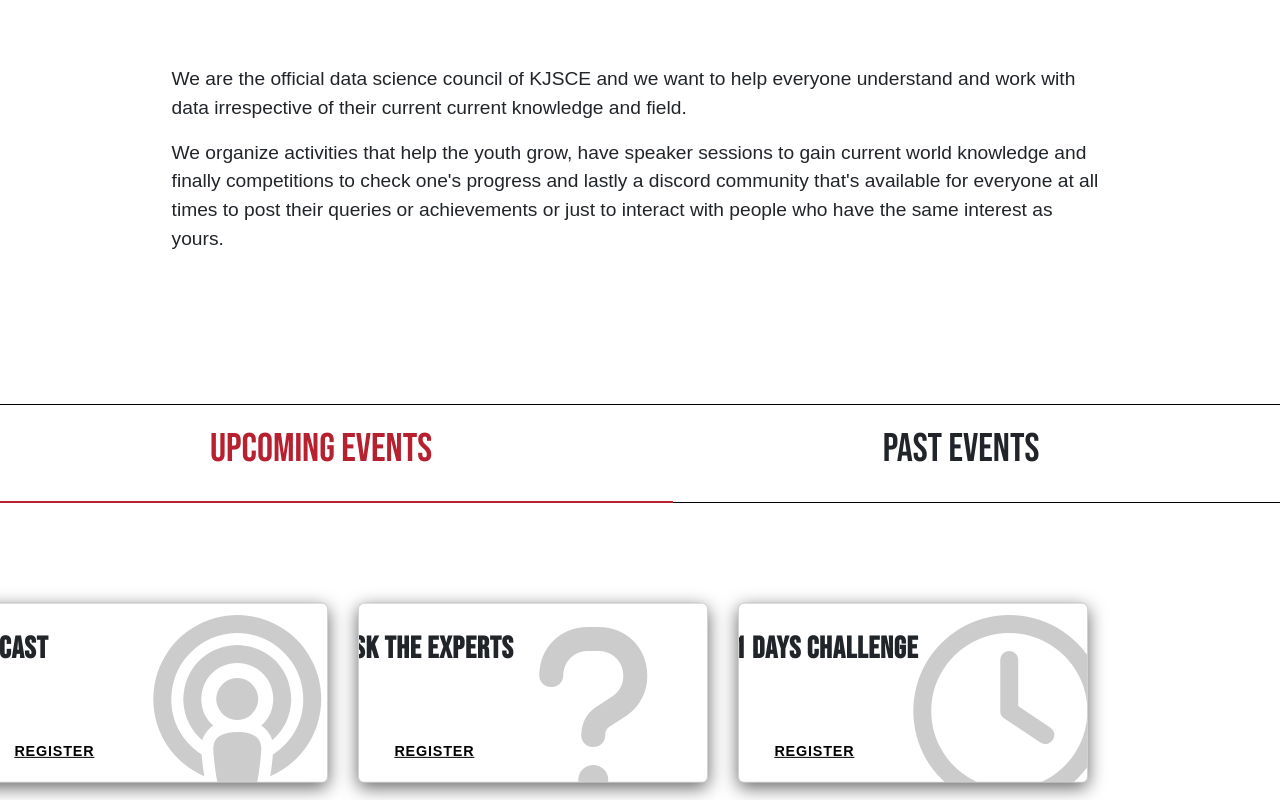
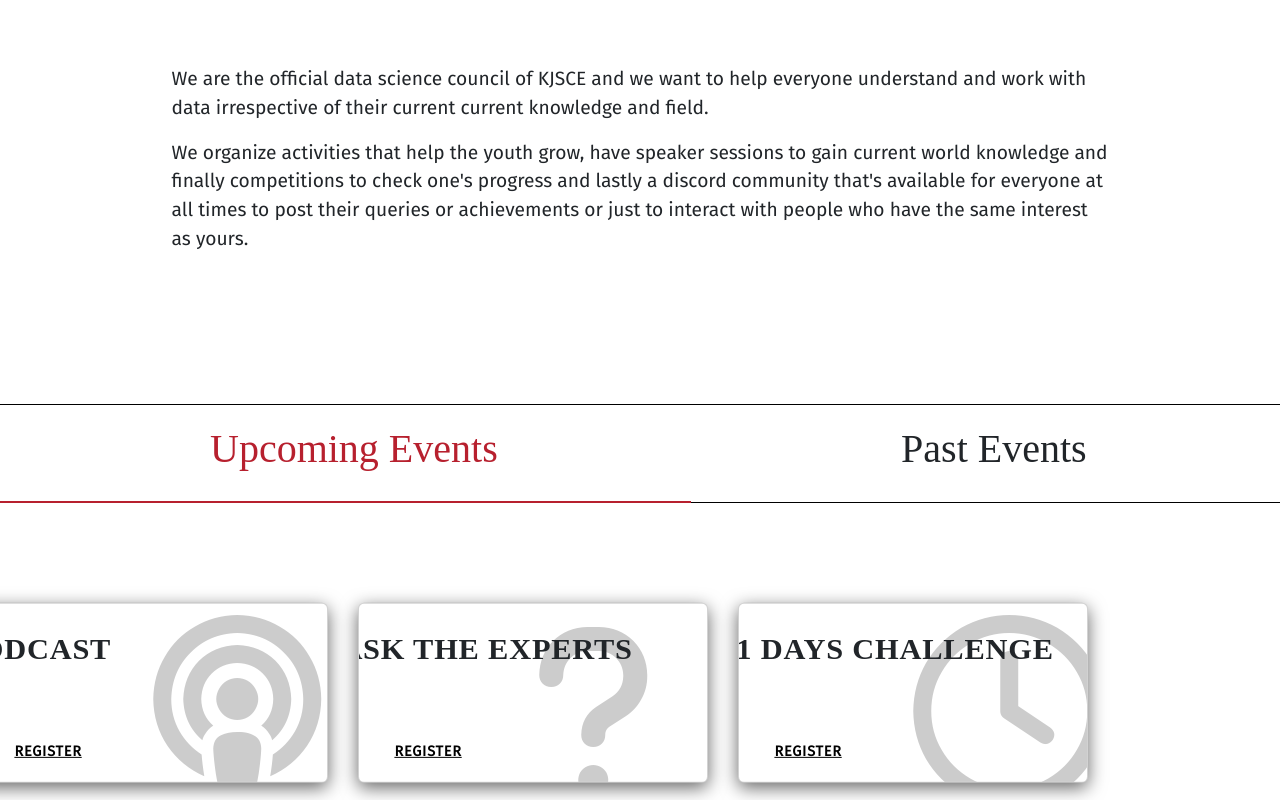
Before and after one commit to mulesiddhi/DatazenWeb, a React (Create React App) app: page / in a window 1280 px wide. Shown: the part 980-1780 px from the top of the page. Built offline with nearby package versions, Linux system fonts and the light colour scheme.

Commit message:
font changed

```diff
--- a/src/App.css
+++ b/src/App.css
@@ -2,7 +2,7 @@
     box-sizing: border-box;
     margin: 0;
     padding: 0;
-    font-family: 'PT Sans', sans-serif;
+    font-family: 'Fira Sans', sans-serif;
   }
 
 .home,
--- a/src/components/About.css
+++ b/src/components/About.css
@@ -14,7 +14,7 @@
   h1 {
       margin-left:10px;
     text-align:start;
-    font-family: 'Bebas Neue';
+    font-family:'Fira Sans', sans-serif;
     font-size:2.5rem;
     font-weight: bold;
   }
--- a/src/components/HeroSection.css
+++ b/src/components/HeroSection.css
@@ -24,6 +24,7 @@ video{
 .hero-container>h1{
     color: #b7202e;
     font-size:100px;
+    font-family: 'Marcellus';
     margin-top:60px;
     /* margin-top: -100px; */
     text-shadow: 0px 0px 30px rgba(255, 255, 255, 0.322);
@@ -33,7 +34,7 @@ video{
     margin-top:8px;
     color:#b7202e;
     font-size:32px;
-    font-family: 'Trebuchet MS',Arial;
+    font-family: 'Fira Sans', sans-serif;
 }
 
 .hero-btns{
--- a/src/components/events/Event.css
+++ b/src/components/events/Event.css
@@ -80,7 +80,7 @@
     border-radius: 0;
     color: black;
     letter-spacing: 0.05rem;
-    font-family: 'Oswald', sans-serif;
+    font-family: 'Fira Sans', sans-serif;
     box-shadow: 0 0 21px rgba(0, 0, 0, 0.27);
   }
   .card .txt {
@@ -94,7 +94,7 @@
   }
   .card .txt p {
     font-size: 0.7rem;
-    font-family: 'Open Sans', sans-serif;
+    font-family: 'Fira Sans', sans-serif;
     letter-spacing: 0rem;
     margin-top: 33px;
     opacity: 0;
@@ -140,3 +140,6 @@
     color: #000;
     z-index: 0;
   }
+  h1{
+    font-family: 'Marecellus';
+  }
--- a/src/components/team/Teamwrap.css
+++ b/src/components/team/Teamwrap.css
@@ -1,6 +1,6 @@
 
   body {
-    font-family: "Open Sans", sans-serif;
+    font-family: "Fira Sans", sans-serif;
     background:white;
   }
   .container{
--- a/src/components/team/Teamwrap.js
+++ b/src/components/team/Teamwrap.js
@@ -5,7 +5,8 @@ import "bootstrap/dist/css/bootstrap.min.css";
 
 const Team = () => {
   return (
-    <>
+    <div>
+    <h1>CO-FOUNDER</h1>
       <Carousel>
         <Carousel.Item>
           <Card style={{ width: "18rem",height: "20rem", marginTop: "300px" }}>
@@ -46,6 +47,7 @@ const Team = () => {
           ></Card>
         </Carousel.Item>
       </Carousel>
+      <h1>ALUMNI</h1>
       <Carousel>
         <Carousel.Item>
           <Card
@@ -71,6 +73,7 @@ const Team = () => {
           ></Card>
         </Carousel.Item>
       </Carousel>
+      <h1>HEADS</h1>
       <Carousel>
         <Carousel.Item>
           <Card style={{ width: "18rem", marginTop: "170px" }}></Card>
@@ -126,6 +129,7 @@ const Team = () => {
           ></Card>
         </Carousel.Item>
       </Carousel>
+      <h1>TEAM</h1>
       <Carousel>
         <Carousel.Item>
           <Card style={{ width: "18rem", marginTop: "170px" }}></Card>
@@ -278,7 +282,7 @@ const Team = () => {
           ></Card>
         </Carousel.Item>
       </Carousel>
-    </>
+    </div>
   );
 };
 
```
Also changed, not shown: public/images/Brain Logo Transparent.png (added), public/images/Brain Logo.png (added).
